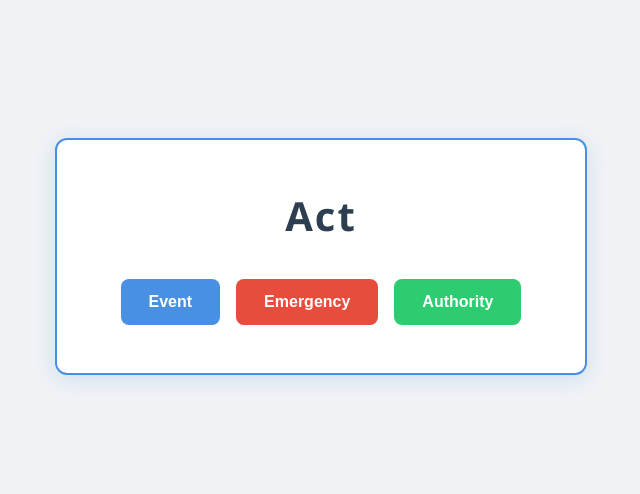
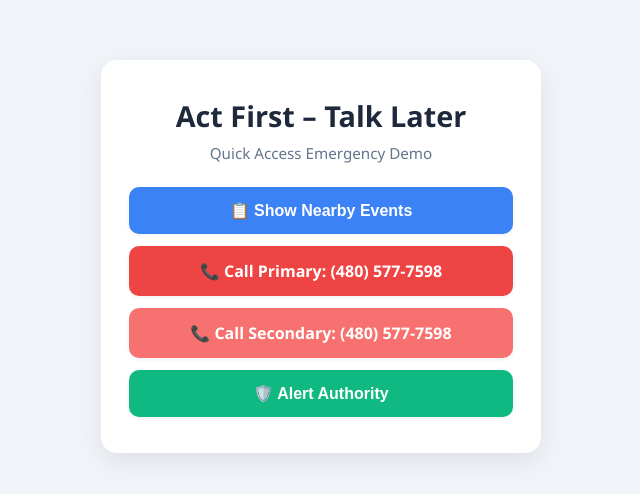
Before and after one commit to aneethadorairaj/actfirst-talklater, a plain HTML site: page index.html in a window 1280 px wide. Shown: the part 144-638 px from the top of the page, without its empty margins (319-959 px from the left). Drawn offline with Linux system fonts and the light colour scheme.

Commit message:
updated emergency contact

```diff
--- a/index.html
+++ b/index.html
@@ -3,8 +3,9 @@
 <head>
   <meta charset="UTF-8">
   <meta name="viewport" content="width=device-width, initial-scale=1.0">
-  <title>Act</title>
+  <title>Act First - Talk Later</title>
   <style>
+    /* Reset & Page Background */
     * {
       box-sizing: border-box;
       margin: 0;
@@ -16,76 +17,119 @@
       display: flex;
       align-items: center;
       justify-content: center;
-      background-color: #f0f2f5;
-      font-family: 'Segoe UI', sans-serif;
+      background: #f0f4f8;
+      font-family: 'Segoe UI', Tahoma, Geneva, Verdana, sans-serif;
+      padding: 20px;
     }
 
+    /* Main Card Container */
     .container {
       background: #ffffff;
-      border: 2px solid #4a90e2;
-      border-radius: 12px;
-      box-shadow: 0 4px 20px rgba(74, 144, 226, 0.2);
-      padding: 48px 64px;
+      width: 100%;
+      max-width: 440px;
+      padding: 36px 28px;
+      border-radius: 16px;
+      box-shadow: 0 8px 24px rgba(0, 0, 0, 0.08);
       text-align: center;
     }
 
+    /* Headings */
     h1 {
-      font-size: 2.5rem;
-      color: #2c3e50;
-      margin-bottom: 36px;
-      letter-spacing: 2px;
+      font-size: 1.8rem;
+      color: #1e293b;
+      margin-bottom: 8px;
     }
 
+    .subtitle {
+      font-size: 0.95rem;
+      color: #64748b;
+      margin-bottom: 24px;
+    }
+
+    /* Button Column Layout */
     .buttons {
       display: flex;
-      gap: 16px;
-      justify-content: center;
+      flex-direction: column;
+      gap: 12px;
     }
 
-    button {
-      padding: 14px 28px;
+    /* Shared Styles for both <button> and <a> links */
+    .btn {
+      display: block;
+      width: 100%;
+      padding: 14px 18px;
       font-size: 1rem;
       font-weight: 600;
+      text-decoration: none;
+      text-align: center;
       border: none;
-      border-radius: 8px;
+      border-radius: 10px;
       cursor: pointer;
-      transition: transform 0.1s ease, box-shadow 0.2s ease;
+      box-shadow: 0 2px 4px rgba(0, 0, 0, 0.05);
+      transition: transform 0.15s ease, filter 0.15s ease;
     }
 
-    button:hover {
+    .btn:hover {
       transform: translateY(-2px);
-      box-shadow: 0 6px 16px rgba(0, 0, 0, 0.15);
+      filter: brightness(1.05);
     }
 
-    button:active {
+    .btn:active {
       transform: translateY(0);
     }
 
+    /* Individual Color Themes */
     .btn-event {
-      background-color: #4a90e2;
-      color: #fff;
+      background-color: #3b82f6; /* Vibrant Blue */
+      color: #ffffff;
     }
 
     .btn-emergency {
-      background-color: #e74c3c;
-      color: #fff;
+      background-color: #ef4444; /* Alert Red */
+      color: #ffffff;
+    }
+
+    .btn-emergency-secondary {
+      background-color: #f87171; /* Soft Alert Red */
+      color: #ffffff;
     }
 
     .btn-authority {
-      background-color: #2ecc71;
-      color: #fff;
+      background-color: #10b981; /* Safe Green */
+      color: #ffffff;
     }
   </style>
 </head>
 <body>
+
   <div class="container">
-    <h1>Act</h1>
+    <h1>Act First – Talk Later</h1>
+    <p class="subtitle">Quick Access Emergency Demo</p>
+
     <div class="buttons">
-      <button class="btn-event" onclick="onEvent()">Event</button>
-      <button class="btn-emergency" onclick="onEmergency()">Emergency</button>
-      <button class="btn-authority" onclick="onAuthority()">Authority</button>
+      <!-- Event Action -->
+      <button class="btn btn-event" onclick="onEvent()">
+        📋 Show Nearby Events
+      </button>
+
+      <!-- Primary Emergency Phone -->
+      <a href="tel:+14805777598" class="btn btn-emergency">
+        📞 Call Primary: (480) 577-7598
+      </a>
+
+      <!-- Secondary Emergency Phone -->
+      <a href="tel:+14805777598" class="btn btn-emergency-secondary">
+        📞 Call Secondary: (480) 577-7598
+      </a>
+
+      <!-- Authority Action -->
+      <button class="btn btn-authority" onclick="onAuthority()">
+        🛡️ Alert Authority
+      </button>
     </div>
   </div>
+
+  <!-- Scripts -->
   <script src="event.js"></script>
   <script src="emergency.js"></script>
   <script src="authority.js"></script>
```
